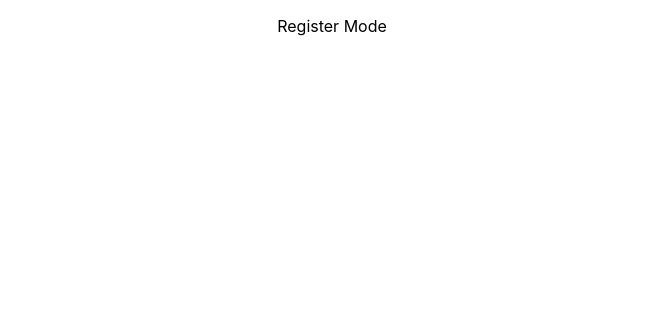
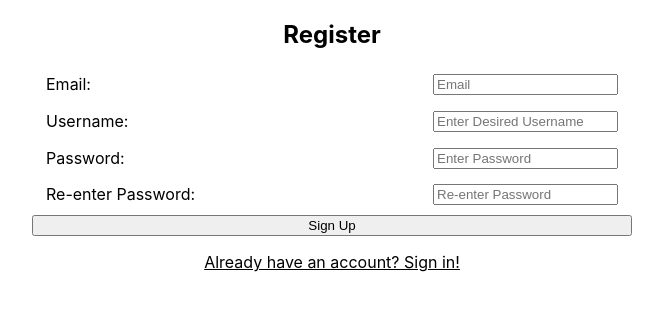
Before and after one commit to MattKeane/chat-react, a React (Create React App) app: page / in a window 1280 px wide. Both pictures are taken after a click on the element "Need an account? Sign up!". Shown: the top 310 px of the page, without its empty margins (308-971 px from the left). Built offline with nearby package versions, Linux system fonts and the light colour scheme.

Commit message:
added Register component

```diff
--- a/src/components/LogInRegister.js
+++ b/src/components/LogInRegister.js
@@ -1,5 +1,6 @@
 import React, { useState } from 'react';
 import LogIn from './LogIn';
+import Register from './Register';
 
 export default function LogInRegister(props) {
 	const [registerMode, setRegisterMode] = useState(false);
@@ -11,7 +12,7 @@ export default function LogInRegister(props) {
 			{
 				registerMode
 				?
-				<p>Register Mode</p>
+				<Register toggleMode={ toggleMode } />
 				:
 				<LogIn toggleMode={ toggleMode } />
 			}
--- a/src/components/Register.js
+++ b/src/components/Register.js
@@ -0,0 +1,66 @@
+import { useState } from 'react';
+import '../App.css';
+
+export default function Register(props) {
+	const [email, setEmail] = useState('');
+	const [username, setUsername] = useState('');
+	const [password, setPassword] = useState('');
+	const [verifyPassword, setVerifyPassword] = useState('');
+
+	return (
+		<form>
+			<h2>Register</h2>
+			<fieldset>
+				<label htmlFor="email">Email:</label>
+				<input
+					type="email"
+					id="email"
+					name="email"
+					placeholder="Email"
+					value={ email }
+					onChange={ e => setEmail(e.target.value)}
+				/>
+			</fieldset>
+			<fieldset>
+				<label htmlFor="username">Username:</label>
+				<input
+					type="text"
+					id="username"
+					name="username"
+					placeholder="Enter Desired Username"
+					value={ username }
+					onChange={ e => setUsername(e.target.value)}
+				/>
+			</fieldset>
+			<fieldset>
+				<label htmlFor="password">Password:</label>
+				<input
+					type="password"
+					id="password"
+					name="password"
+					placeholder="Enter Password"
+					value={ password }
+					onChange={ e => setPassword(e.target.value) }
+				/>
+			</fieldset>
+			<fieldset>
+				<label htmlFor="verifyPassword">Re-enter Password:</label>
+				<input
+					type="password"
+					id="verifyPassword"
+					name="verifyPassword"
+					placeholder="Re-enter Password"
+					value={ verifyPassword }
+					onChange={ e => setVerifyPassword(e.target.value) }
+				/>
+			</fieldset>
+			<button>Sign Up</button>
+			<p
+				className="pseudolink"
+				onClick={ props.toggleMode }
+			>
+				Already have an account? Sign in!
+			</p>
+		</form>
+		)
+}
```
